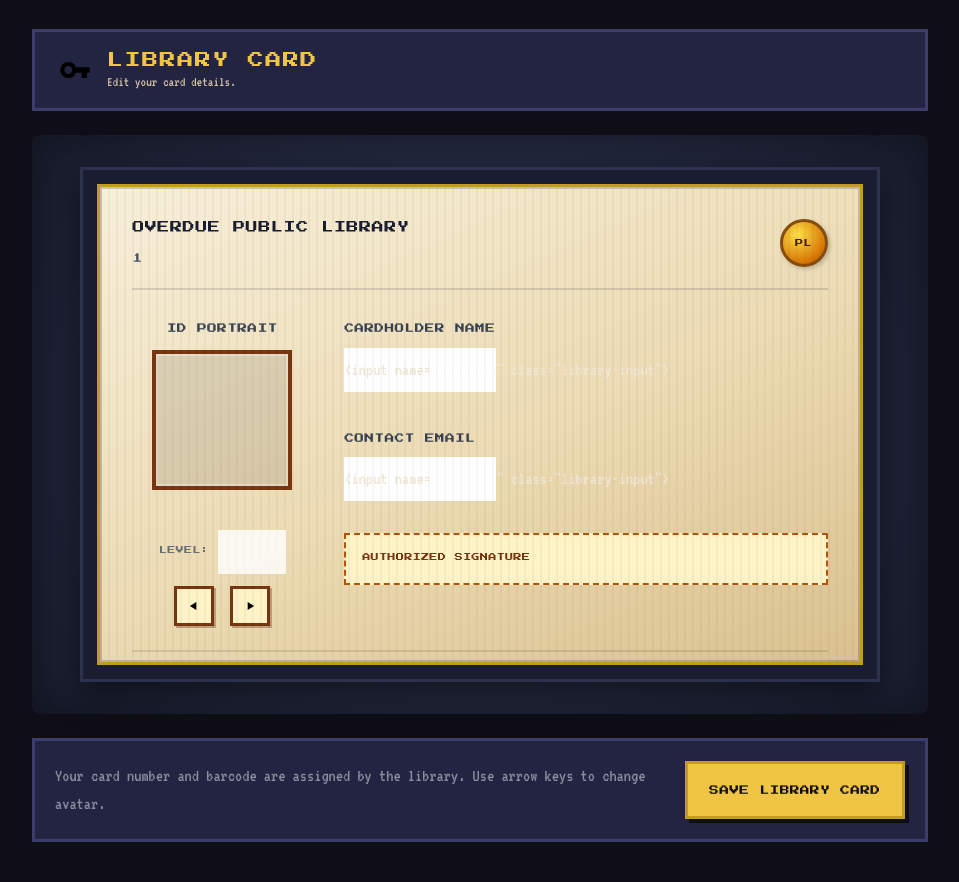
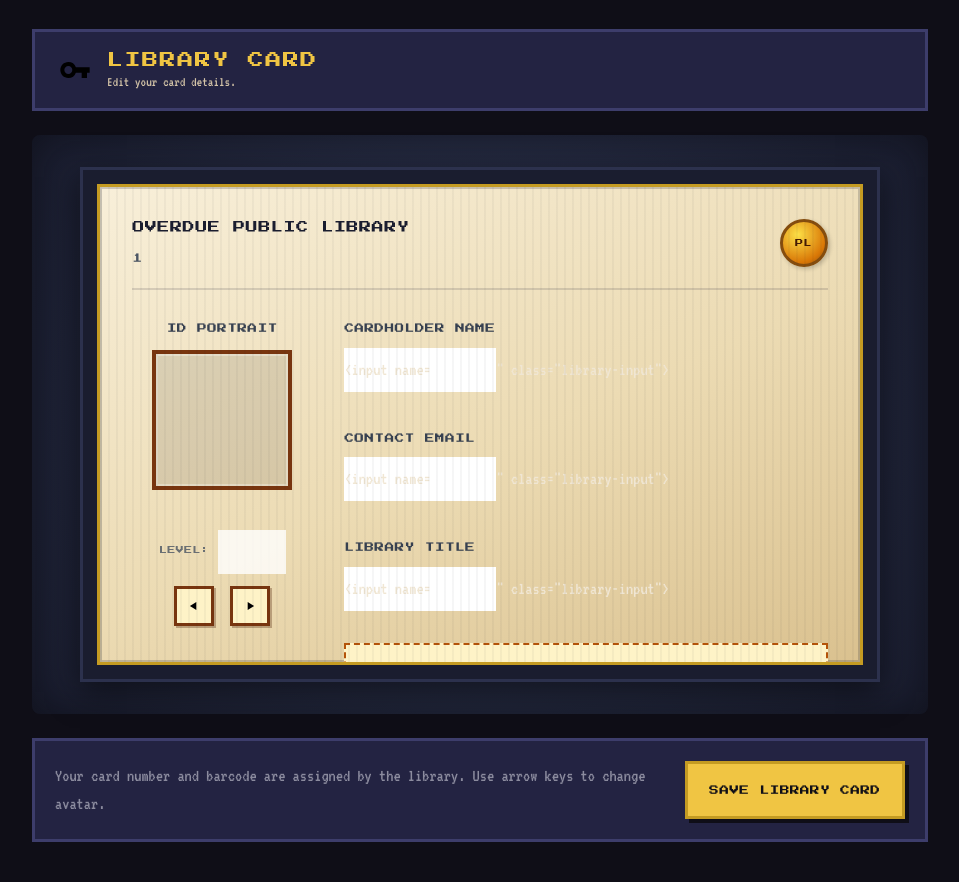
Before and after one commit to onlydole/overdue, a FastAPI app: template templates/settings.html in a window 1280 px wide. Shown: the part 207-1089 px from the top of the page, without its empty margins (160-1119 px from the left). Run offline with FastAPI, Linux system fonts and the light colour scheme; the template is opened without the code that fills it: most values are stand-ins (such as "Sample title", 1, 10 or a date in 2020); form fields are guessed from the names that the template uses; some libraries are stand-ins or nearby versions.

Commit message:
fix: address PR review feedback -- icon color and settings role field
P1: Bare SVG exports now default to parchment (#f0e6d3) when no color
is specified, so icons served via <img> tags remain visible against the
dark background instead of falling back to browser-default black.

P2: Restore the Library Title field as an editable text input on the
settings card. The hidden-only input prevented users from changing
their title, while the server still expected it as an editable field.

Also update docs/guides/bots.md and gameplay.md to reflect the avatar
count change (12 monster -> 8 heroic) per documentation review.

Co-Authored-By: Claude Opus 4.6 <noreply@anthropic.com>

```diff
--- a/templates/settings.html
+++ b/templates/settings.html
@@ -27,7 +27,7 @@
       @keydown.right.window="nextAvatar()"
       @submit="isSaving = true">
     <input type="hidden" name="avatar_id" :value="selectedAvatar">
-    <input type="hidden" name="role" value="{{ card_form.role }}">
+    <!-- role is submitted via the visible field below -->
 
     <div class="pixel-card flex items-center gap-4 py-4 px-6">
         {{ render_icon('key', 32) }}
@@ -129,6 +129,17 @@
                                        class="library-input">
                             </div>
 
+                            <div>
+                                <label for="role" class="library-field-label">Library Title</label>
+                                <input type="text"
+                                       id="role"
+                                       name="role"
+                                       required
+                                       maxlength="50"
+                                       value="{{ card_form.role }}"
+                                       class="library-input">
+                            </div>
+
                             <div class="library-signature-strip mt-4">
                                 <p class="library-signature-label">Authorized Signature</p>
                                 <p class="signature-font mt-1 pl-2" :class="avatarMaterials[selectedAvatar] !== 'matte' ? 'text-[#232342]' : ''">{{ card_form.username.title() }}</p>
```
Also changed, not shown: docs/guides/bots.md (+1 -1 lines), docs/guides/gameplay.md (+1 -1 lines), src/game/icons/_renderer.py (+5 -2 lines).
